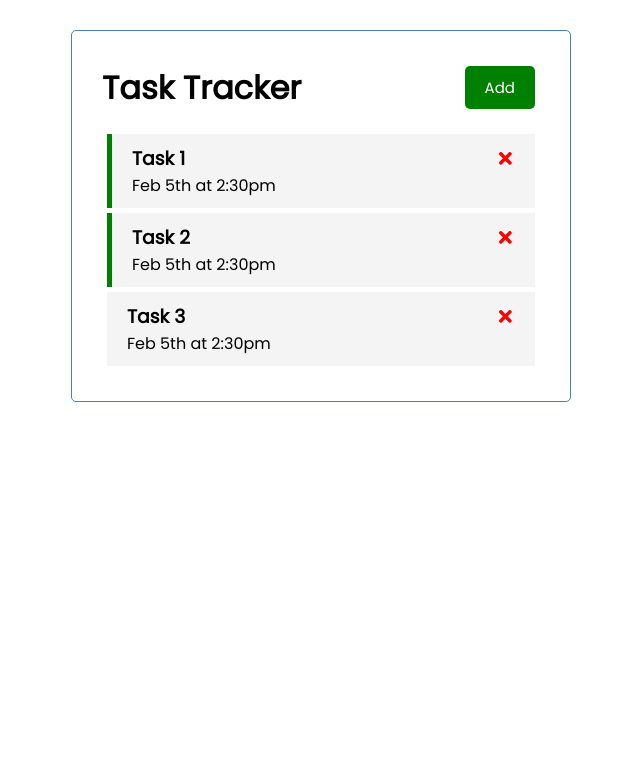
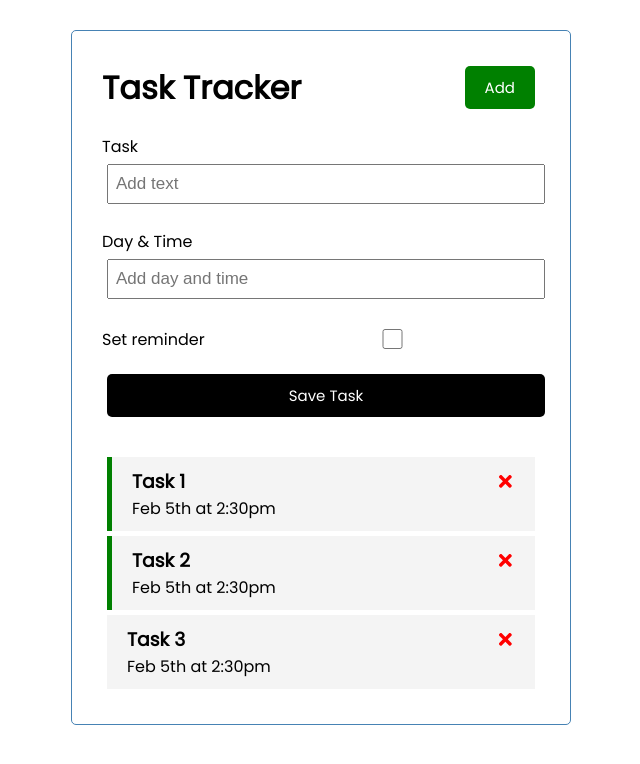
Before and after one commit to MaccKOT/reactjs-crashcourse-2021, a React (Create React App) app: page / in a window 1280 px wide. Shown: the top 764 px of the page, without its empty margins (319-959 px from the left). Built offline with nearby package versions, Linux system fonts and the light colour scheme.

Commit message:
Add task component and functionality

```diff
--- a/src/App.js
+++ b/src/App.js
@@ -1,5 +1,6 @@
 import Header from './components/Header';
 import Tasks from './components/Tasks';
+import AddTask from './components/AddTask';
 import { useState } from 'react';
 
 function App() {
@@ -25,6 +26,14 @@
     },
   ]);
 
+  //Add task
+  const addTask = (task) => {
+    // console.log(task);
+    const id = Math.floor(Math.random() * 10000) + 1;
+    const newTask = { id, ...task };
+    setTasks([...tasks, newTask]);
+  };
+
   //Delete task
   const deleteTask = (id) => {
     // console.log(`delete ${id}`);
@@ -44,6 +53,7 @@
   return (
     <div className='container'>
       <Header />
+      <AddTask onAdd={addTask} />
       {tasks.length > 0 ? (
         <Tasks tasks={tasks} onDelete={deleteTask} onToggle={toggleReminder} />
       ) : (
--- /dev/null
+++ b/src/components/AddTask.js
@@ -0,0 +1,67 @@
+import { useState } from 'react';
+
+const AddTask = ({ onAdd }) => {
+  const [text, setText] = useState('');
+  const [day, setDay] = useState('');
+  const [reminder, setReminder] = useState(false);
+
+  const onSubmit = (e) => {
+    e.preventDefault();
+
+    //some validation before submit
+    if (!text) {
+      alert('Please add text');
+      return;
+    }
+
+    onAdd({
+      text,
+      day,
+      reminder,
+    });
+
+    //clear form
+    setText('');
+    setDay('');
+    setReminder(false);
+  };
+
+  return (
+    <form className='add-form' onSubmit={onSubmit}>
+      <div className='form-control'>
+        <label>Task</label>
+        <input
+          type='text'
+          placeholder='Add text'
+          value={text}
+          onChange={(e) => setText(e.target.value)}
+        />
+      </div>
+
+      <div className='form-control'>
+        <label>Day & Time</label>
+        <input
+          type='text'
+          placeholder='Add day and time'
+          value={day}
+          onChange={(e) => setDay(e.target.value)}
+        />
+      </div>
+
+      {/* TODO checkbox with react-icon, because default is ugly */}
+      <div className='form-control form-control-check'>
+        <label>Set reminder</label>
+        <input
+          type='checkbox'
+          checked={reminder}
+          value={reminder}
+          onChange={(e) => setReminder(e.currentTarget.checked)}
+        />
+      </div>
+
+      <input type='submit' className='btn btn-block' value='Save Task' />
+    </form>
+  );
+};
+
+export default AddTask;
```
